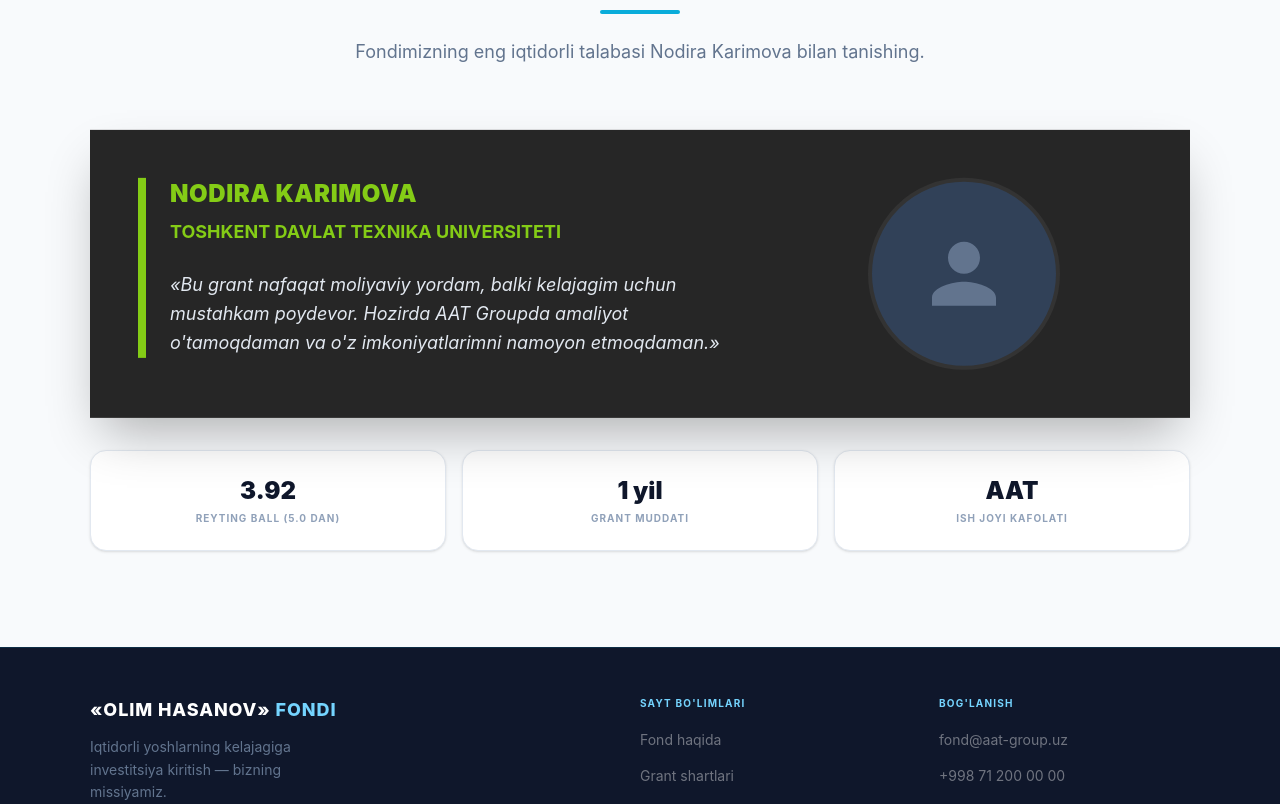
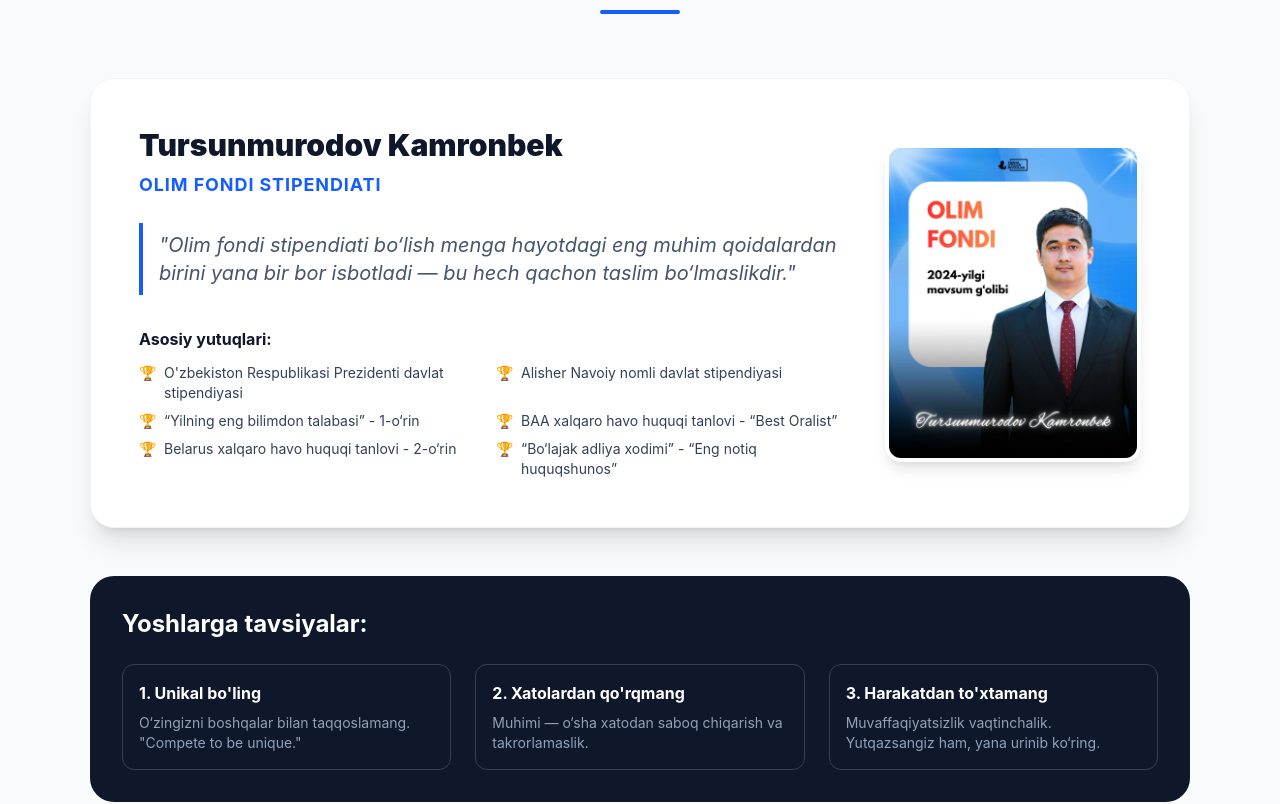
Before and after one commit to UzbekinUz/olim-fondi, a React (Vite) app: page / in a window 1280 px wide. Shown: the part 2822-3626 px from the top of the page. Built offline with nearby package versions, Linux system fonts and the light colour scheme.

Commit message:
Latest fonder changed

```diff
--- a/src/pages/latest.jsx
+++ b/src/pages/latest.jsx
@@ -1,81 +1,76 @@
 import React from 'react';
-
+import imge from "../assets/image.png";
 const Latest = () => {
-  const miniStats = [
-    { val: "3.92", label: "Reyting ball (5.0 dan)" },
-    { val: "1 yil", label: "Grant muddati" },
-    { val: "AAT", label: "Ish joyi kafolati" },
+  // Kamronbek uchun yangilangan ma'lumotlar
+  const achievements = [
+    "O'zbekiston Respublikasi Prezidenti davlat stipendiyasi",
+    "Alisher Navoiy nomli davlat stipendiyasi",
+    "“Yilning eng bilimdon talabasi” - 1-o‘rin",
+    "BAA xalqaro havo huquqi tanlovi - “Best Oralist”",
+    "Belarus xalqaro havo huquqi tanlovi - 2-o‘rin",
+    "“Bo‘lajak adliya xodimi” - “Eng notiq huquqshunos”"
   ];
 
   return (
-    <section id="latest" className="py-24 px-5 bg-slate-50 relative overflow-hidden">
-      <style>{`
-        @keyframes float {
-          0% { transform: translateY(0px); }
-          50% { transform: translateY(-15px); }
-          100% { transform: translateY(0px); }
-        }
-        .animate-float { animation: float 6s ease-in-out infinite; }
-        .pulse-ring {
-          animation: pulse 2s cubic-bezier(0.4, 0, 0.6, 1) infinite;
-        }
-        @keyframes pulse {
-          0%, 100% { opacity: 1; transform: scale(1); }
-          50% { opacity: .5; transform: scale(1.1); }
-        }
-      `}</style>
-
+    <section id="latest" className="py-24 px-5 bg-slate-50">
       <div className="max-w-[1100px] mx-auto">
         {/* Header qismi */}
         <div className="mb-16 text-center">
-          <div className="inline-block px-4 py-1.5 bg-[#0aacda]/10 text-[#0aacda] font-bold text-xs uppercase tracking-[0.2em] rounded-full mb-4">
-            So'nggi muvaffaqiyat
+          <div className="inline-block px-4 py-1.5 bg-blue-600/10 text-blue-600 font-bold text-xs uppercase tracking-[0.2em] rounded-full mb-4">
+            Muvaffaqiyat tarixi
           </div>
-          <h2 className="text-4xl md:text-5xl font-black text-slate-900 mb-4">2025 yil g'olibi</h2>
-          <div className="h-1 w-20 bg-[#0aacda] mx-auto rounded-full mb-6"></div>
-          <p className="text-slate-500 text-lg max-w-2xl mx-auto">
-            Fondimizning eng iqtidorli talabasi Nodira Karimova bilan tanishing.
-          </p>
+          <h2 className="text-4xl md:text-5xl font-black text-slate-900 mb-4">2024-yil g‘olibi</h2>
+          <div className="h-1 w-20 bg-blue-600 mx-auto rounded-full mb-6"></div>
         </div>
 
         {/* Asosiy Karta */}
-        <div className="animate-float bg-[#262626] p-8 md:p-12 shadow-2xl shadow-black/30 transition-all duration-500 hover:-translate-y-2">
-          <div className="grid grid-cols-1 md:grid-cols-[auto_1fr] gap-10 items-start">
+        <div className="bg-white rounded-3xl p-8 md:p-12 shadow-xl border border-slate-100">
+          <div className="grid grid-cols-1 md:grid-cols-[1fr_auto] gap-10 items-center">
 
-            {/* Chap tomon: Yashil chiziq va Matn */}
-            <div className="flex gap-6">
-              <div className="w-2 bg-[#84cc16] shrink-0"></div>
-              <div>
-                <h3 className="text-2xl font-black text-[#84cc16] mb-2 uppercase tracking-wide">Nodira Karimova</h3>
-                <p className="text-lg font-bold text-[#84cc16] mb-6 uppercase">Toshkent Davlat Texnika Universiteti</p>
-                <div className="text-slate-200 leading-relaxed max-w-xl text-lg italic">
-                  «Bu grant nafaqat moliyaviy yordam, balki kelajagim uchun mustahkam poydevor. Hozirda AAT Groupda amaliyot o'tamoqdaman va o'z imkoniyatlarimni namoyon etmoqdaman.»
-                </div>
+            <div>
+              <h3 className="text-3xl font-black text-slate-900 mb-2">Tursunmurodov Kamronbek</h3>
+              <p className="text-blue-600 font-bold text-lg mb-6 uppercase tracking-wider">Olim fondi stipendiati</p>
+
+              <blockquote className="text-slate-600 italic text-xl border-l-4 border-blue-600 pl-4 py-2 mb-8">
+                "Olim fondi stipendiati bo‘lish menga hayotdagi eng muhim qoidalardan birini yana bir bor isbotladi — bu hech qachon taslim bo‘lmaslikdir."
+              </blockquote>
+
+              <div className="space-y-3">
+                <h4 className="font-bold text-slate-900">Asosiy yutuqlari:</h4>
+                <ul className="grid grid-cols-1 md:grid-cols-2 gap-2">
+                  {achievements.map((item, idx) => (
+                    <li key={idx} className="flex items-start gap-2 text-slate-700 text-sm">
+                      <span className="text-blue-600 font-bold">🏆</span> {item}
+                    </li>
+                  ))}
+                </ul>
               </div>
             </div>
 
-            {/* O'ng tomon: Avatar */}
-            <div className="relative mx-auto md:ml-auto">
-              <div className="w-48 h-48 rounded-full bg-slate-700 flex items-center justify-center border-4 border-[#333]">
-                <svg className="w-24 h-24 text-slate-500" fill="currentColor" viewBox="0 0 24 24">
-                  <path d="M12 12c2.21 0 4-1.79 4-4s-1.79-4-4-4-4 1.79-4 4 1.79 4 4 4zm0 2c-2.67 0-8 1.34-8 4v2h16v-2c0-2.66-5.33-4-8-4z"/>
-                </svg>
-              </div>
+            {/* Avatar qismi */}
+            <div className="w-48 md:w-64 p-0 rounded-2xl bg-blue-100 flex items-center justify-center border-4 border-white shadow-lg overflow-hidden">
+                <img src={imge} className='w-full h-full object-cover' alt="Kamronbek Tursunmurodov" />
             </div>
           </div>
         </div>
 
-        {/* Stats qismi */}
-        <div className="grid grid-cols-1 md:grid-cols-3 gap-4 mt-8">
-          {miniStats.map((m, idx) => (
-            <div
-              key={idx}
-              className="group bg-white p-6 text-center rounded-2xl border border-slate-200 shadow-sm transition-all hover:border-[#84cc16] hover:shadow-lg"
-            >
-              <div className="text-2xl font-black text-slate-900 group-hover:text-[#84cc16] transition-colors">{m.val}</div>
-              <div className="text-[10px] text-slate-400 uppercase tracking-widest font-bold mt-1">{m.label}</div>
+        {/* Maslahat qismi */}
+        <div className="mt-12 bg-slate-900 text-white p-8 rounded-3xl">
+          <h3 className="text-2xl font-bold mb-6">Yoshlarga tavsiyalar:</h3>
+          <div className="grid md:grid-cols-3 gap-6">
+            <div className="p-4 border border-slate-700 rounded-xl hover:bg-slate-800 transition">
+              <p className="font-bold mb-2">1. Unikal bo'ling</p>
+              <p className="text-slate-400 text-sm">O‘zingizni boshqalar bilan taqqoslamang. "Compete to be unique."</p>
             </div>
-          ))}
+            <div className="p-4 border border-slate-700 rounded-xl hover:bg-slate-800 transition">
+              <p className="font-bold mb-2">2. Xatolardan qo'rqmang</p>
+              <p className="text-slate-400 text-sm">Muhimi — o‘sha xatodan saboq chiqarish va takrorlamaslik.</p>
+            </div>
+            <div className="p-4 border border-slate-700 rounded-xl hover:bg-slate-800 transition">
+              <p className="font-bold mb-2">3. Harakatdan to'xtamang</p>
+              <p className="text-slate-400 text-sm">Muvaffaqiyatsizlik vaqtinchalik. Yutqazsangiz ham, yana urinib ko‘ring.</p>
+            </div>
+          </div>
         </div>
       </div>
     </section>
```
Also changed, not shown: src/assets/image.png (added), 1 other file (tests, documents, lock files or other folders).
